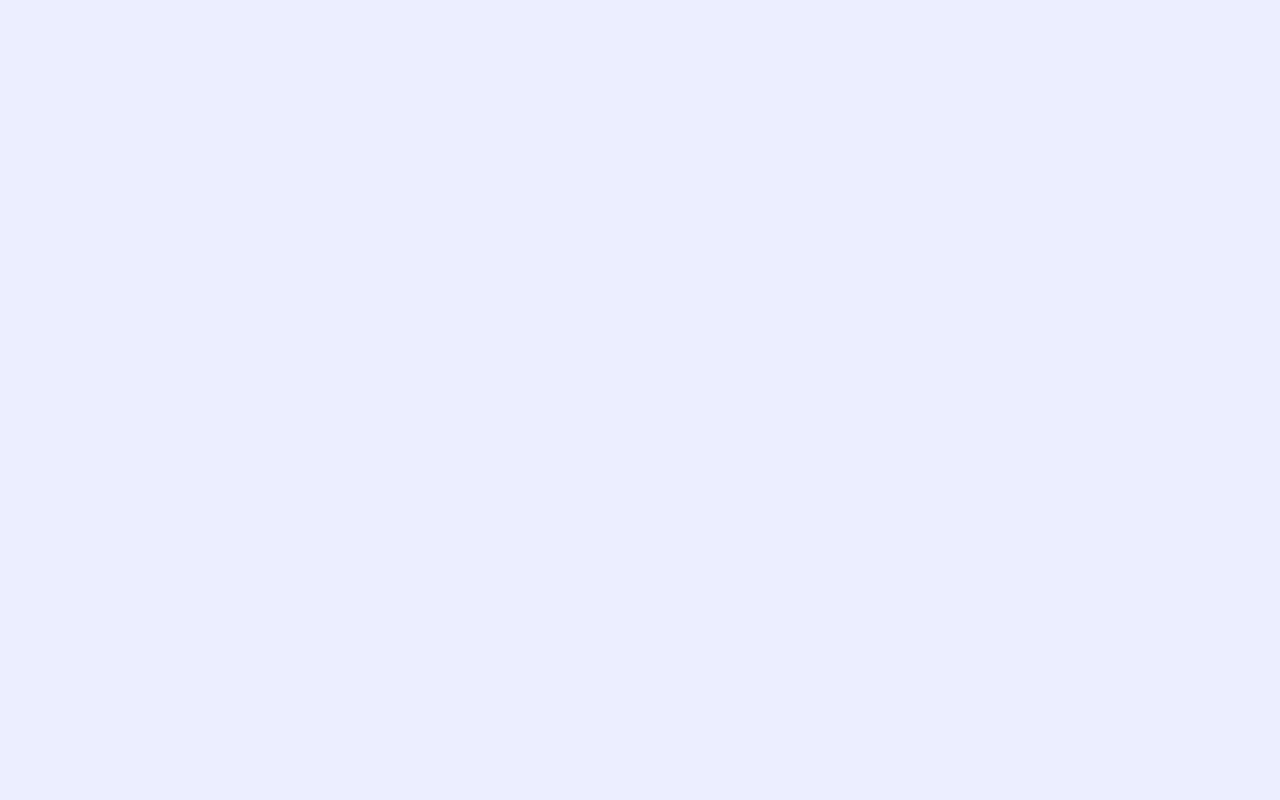
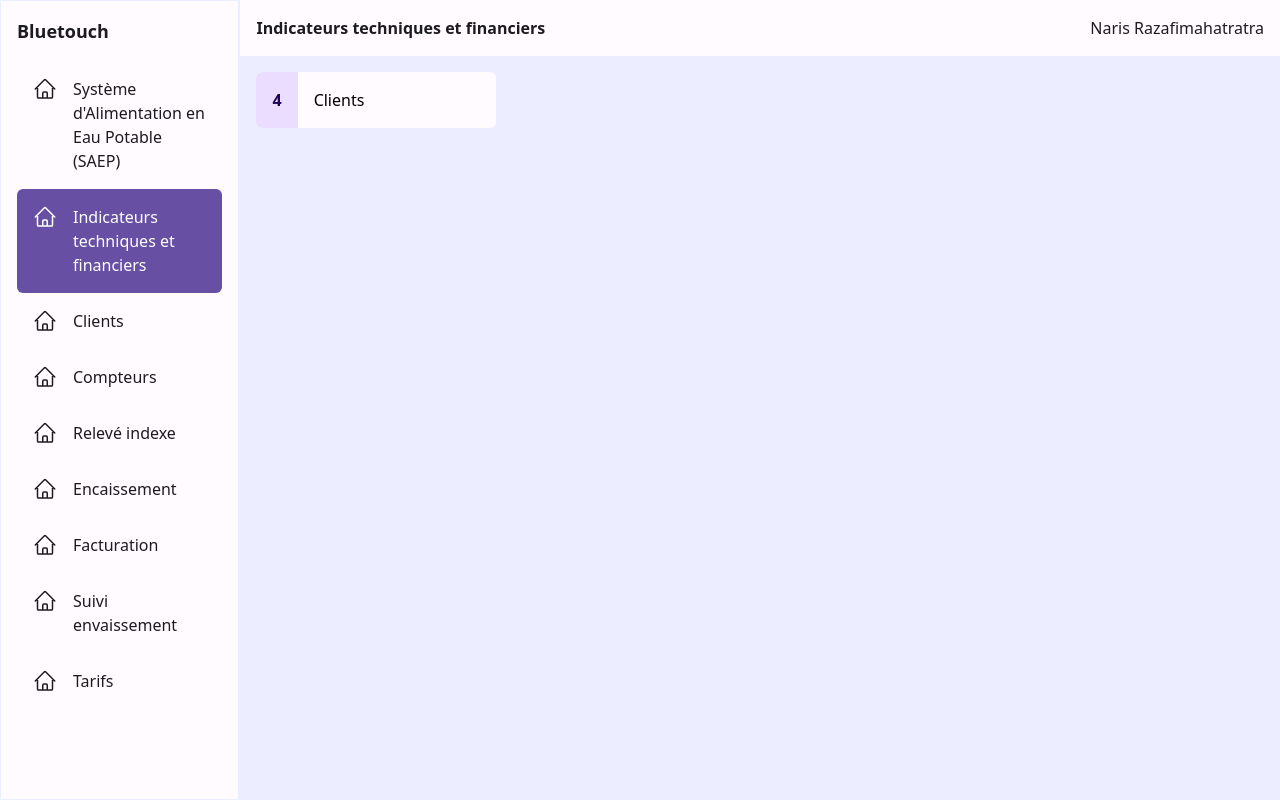
Before and after one commit to narisraz/bluetouch-nuxt, a Nuxt app: page /dashboard in a window 1280 px wide. Before the commit this address had no page. Built offline with nearby package versions, Linux system fonts and the light colour scheme.

Commit message:
✨ Create dashboad page

```diff
--- a/layouts/client.vue
+++ b/layouts/client.vue
@@ -9,7 +9,7 @@
           </template>
           Système d'Alimentation en Eau Potable (SAEP)
         </DrawerMenuItem>
-        <DrawerMenuItem>
+        <DrawerMenuItem path="/dashboard">
           <template #icon>
             <IconHome />
           </template>
--- /dev/null
+++ b/pages/dashboard.vue
@@ -0,0 +1,18 @@
+<template>
+  <div class="grid grid-cols-4 gap-4">
+    <div class="flex bg-surface rounded-md space-x-4 items-center">
+      <div class="p-4 font-bold bg-primary-container text-on-primary-container rounded-l-md">4</div>
+      <div>Clients</div>
+    </div>
+  </div>
+</template>
+
+<script setup>
+definePageMeta({
+  layout: 'client',
+})
+
+useHead({
+  title: "Indicateurs techniques et financiers"
+})
+</script>
```
